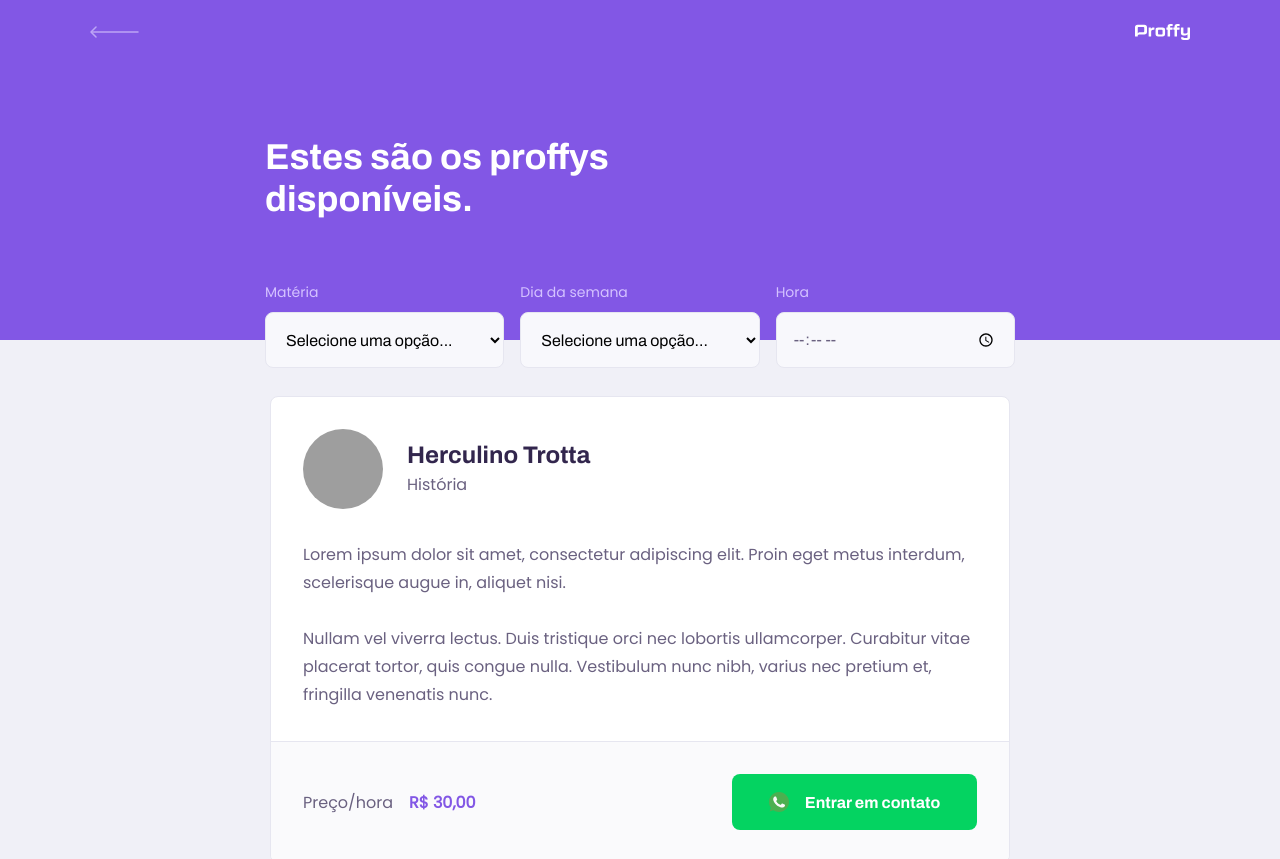
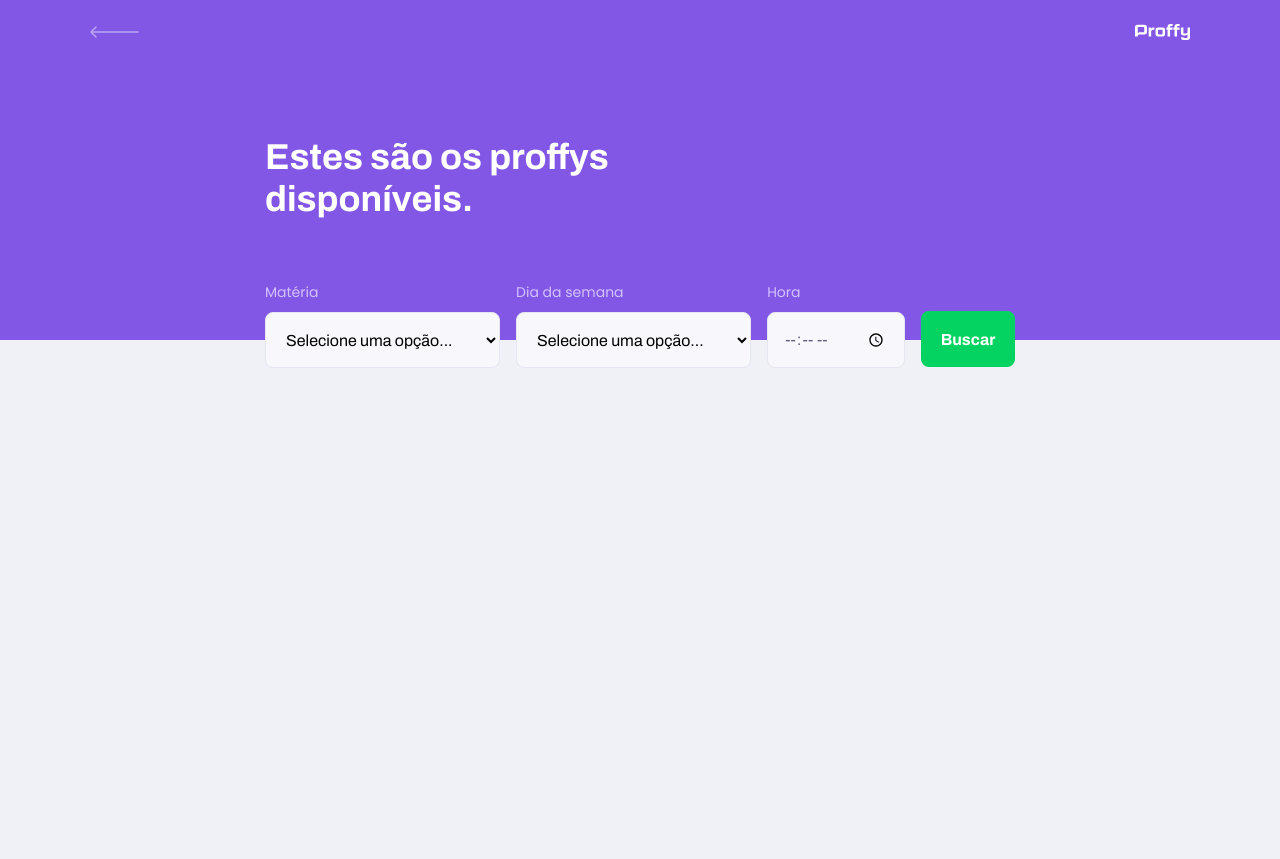
Before and after one commit to eitchtee/proffy, a React (Create React App) app in the folder web/: page /study in a window 1280 px wide. Shown: the top 859 px of the page. After the commit the page ends 800 px from the top, so only its background shows below. Built offline with nearby package versions, Linux system fonts and the light colour scheme; grey boxes are pictures that could not be loaded.

Commit message:
Add Buscar button to TeacherList

```diff
--- a/web/src/pages/TeacherList/index.tsx
+++ b/web/src/pages/TeacherList/index.tsx
@@ -1,18 +1,43 @@
-import React from 'react';
+import React, { useState, FormEvent } from 'react';
+
 import PageHeader from '../../components/PageHeader';
 import Input from '../../components/Input';
-
-import './styles.css';
 import TeacherItem from '../../components/TeacherItem';
 import Select from '../../components/Select';
 
+import api from '../../services/api';
+
+import './styles.css';
+
 
 function TeacherList () {
+    const [teachers, setTeachers] = useState([]);
+
+    const [subject, setSubject] = useState('');
+    const [week_day, setWeekDay] = useState('');
+    const [time, setTime] = useState('');
+
+    async function searchTeachers(e: FormEvent) {
+        e.preventDefault();
+
+        const response = await api.get('classes', {
+            params: {
+                subject,
+                week_day,
+                time
+            }
+        });
+
+        setTeachers(response.data);
+    }
+
     return (
         <div id="page-teacher-list" className="container">
             <PageHeader title="Estes são os proffys disponíveis.">
-                <form id="search-teachers">
+                <form id="search-teachers" onSubmit={searchTeachers}>
                 <Select name="subject"
+                            value={subject}
+                            onChange={e => {setSubject(e.target.value)}}
                             label="Matéria"
                             options={[
                                 {value: 'Artes', label: 'Artes'},
@@ -30,6 +55,8 @@ function TeacherList () {
                             ]} />
                     <Select name="week-day"
                             label="Dia da semana"
+                            value={week_day}
+                            onChange={e => {setWeekDay(e.target.value)}}
                             options={[
                                 {value: '0', label: 'Domingo'},
                                 {value: '1', label: 'Segunda-feira'},
@@ -39,15 +66,18 @@ function TeacherList () {
                                 {value: '5', label: 'Sexta-feira'},
                                 {value: '6', label: 'Sábado'},
                             ]} />
-                    <Input type="time" name="time" label="Hora" />
+                    <Input value={time}
+                            onChange={e => {setTime(e.target.value)}}
+                            type="time" name="time" label="Hora" />
+
+                    <button type="submit">Buscar</button>
                 </form>
             </PageHeader>
 
             <main>
-                <TeacherItem />
-                <TeacherItem />
-                <TeacherItem />
-                <TeacherItem />
+                {teachers.map(teacher => {
+                    return (<TeacherItem />)
+                })}
             </main>
         </div>
     )
--- a/web/src/pages/TeacherList/styles.css
+++ b/web/src/pages/TeacherList/styles.css
@@ -9,6 +9,27 @@
 
 #search-teachers label {
     color: var(--color-text-in-primary);
+}
+
+#search-teachers button {
+    width: 100%;
+    height: 5.6rem;
+    background: var(--color-secondary);
+    color: var(--color-button-text);
+    border: 0;
+    border-radius: 0.8rem;
+    cursor: pointer;
+    font: 700 1.6rem Archivo;
+    display: flex;
+    align-items: center;
+    justify-content: center;
+    text-decoration: none;
+    transition: background-color 0.2s;
+    margin-top: 3.2rem;
+}
+
+#search-teachers button:hover {
+    background: var(--color-secondary-dark);
 }
 
 #page-teacher-list main {
@@ -23,7 +44,7 @@
 
     #search-teachers {
         display: grid;
-        grid-template-columns: repeat(3, 1fr);
+        grid-template-columns: 1fr 1fr 0.5fr 0.4fr;
         column-gap: 16px;
         position: absolute;
         bottom: -28px;
```
